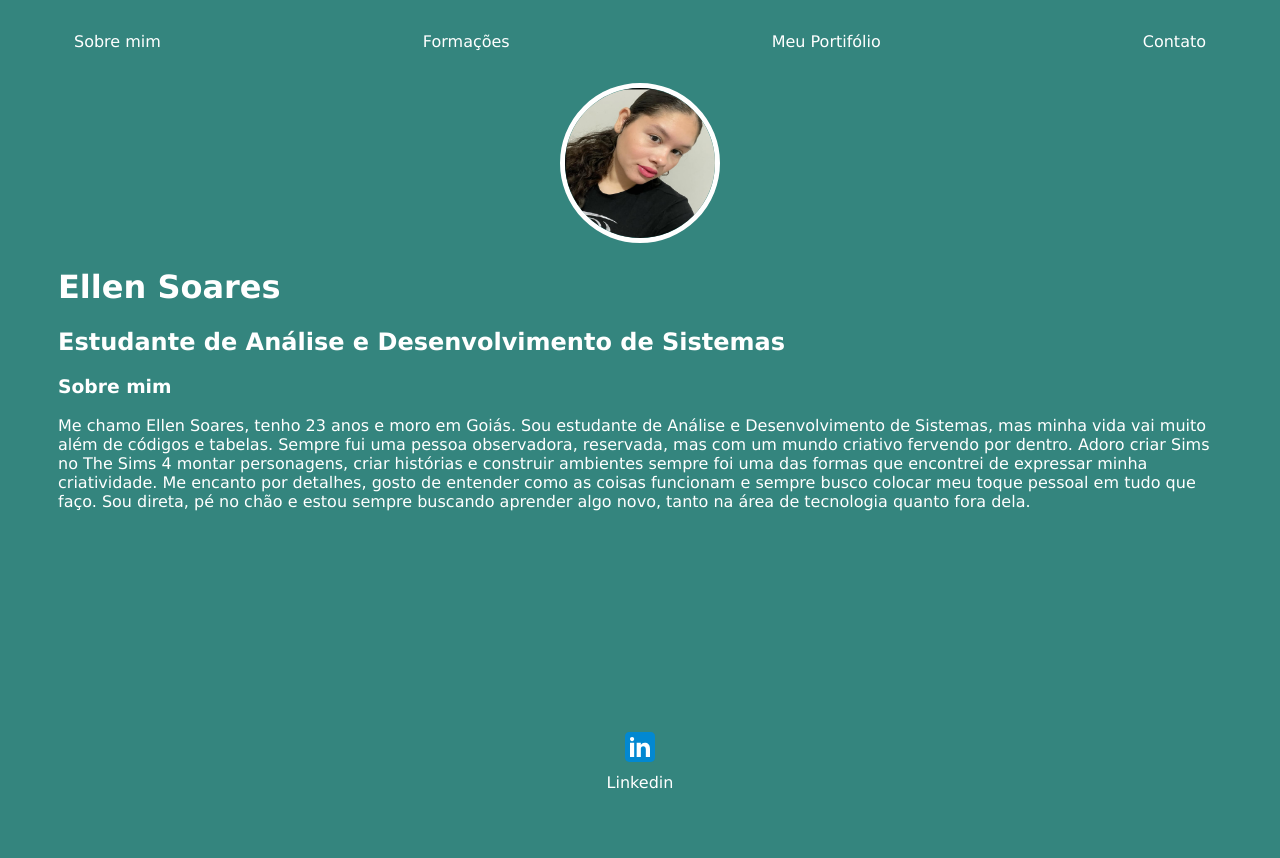
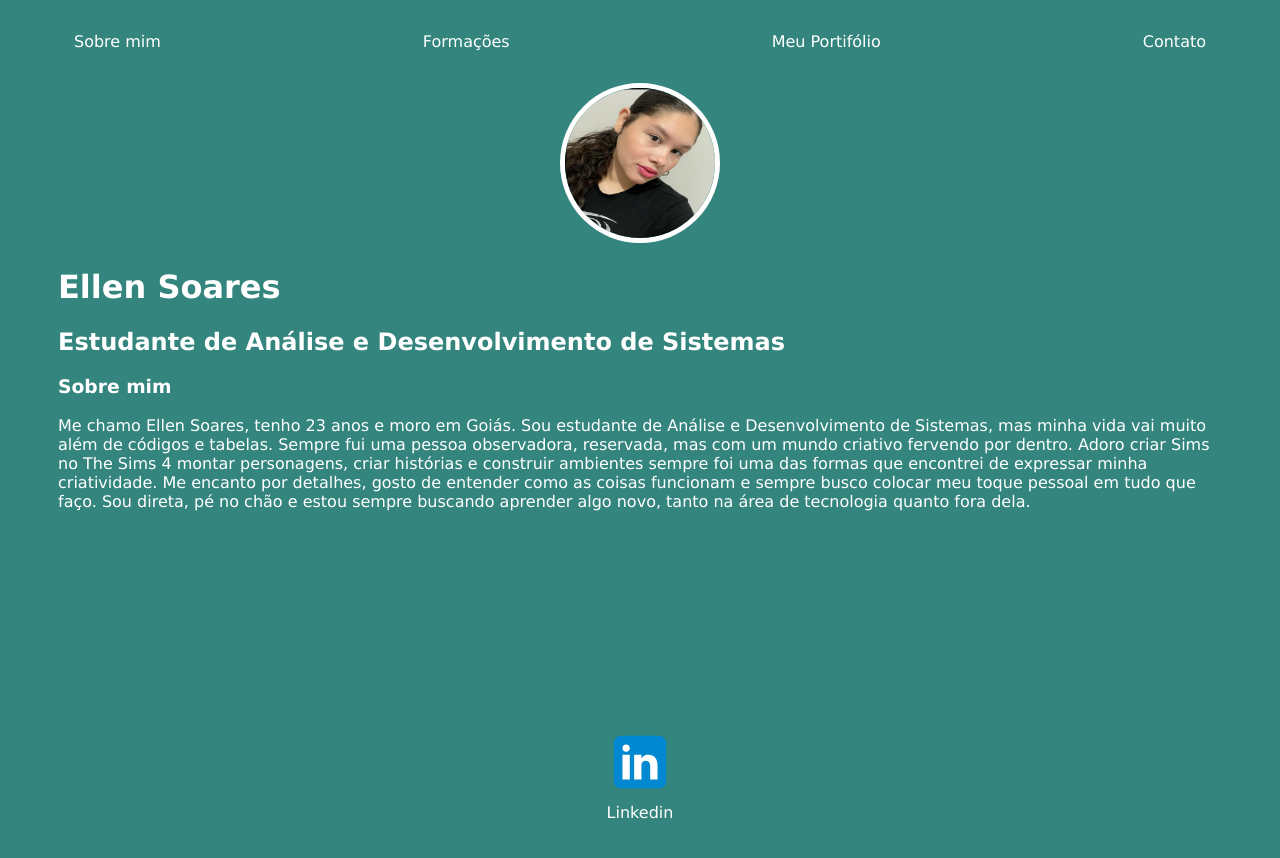
Before and after one commit to EllenSoares/ellensoares, a plain HTML site: page index.html in a window 1280 px wide. Drawn offline with Linux system fonts and the light colour scheme.

Commit message:
Update index.css

```diff
--- a/index.css
+++ b/index.css
@@ -40,8 +40,8 @@ h2 {
 }
 /* Ícones do rodapé */
 footer img {
-    width: 50px;
-    height: 40px;
+    width: 80px;
+    height: 70px;
 }
 
 /* Rodapé com alinhamento e espaçamento */
```
